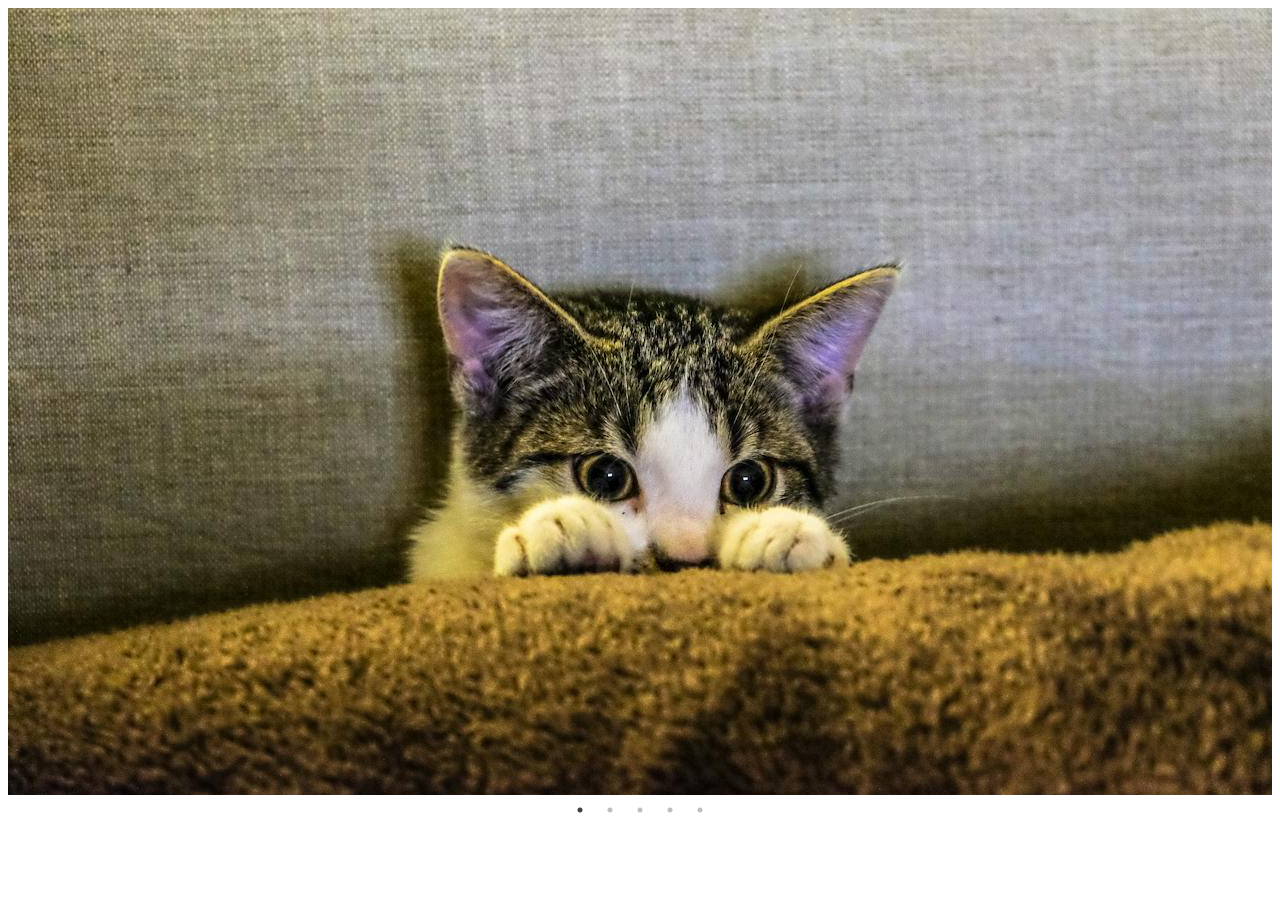
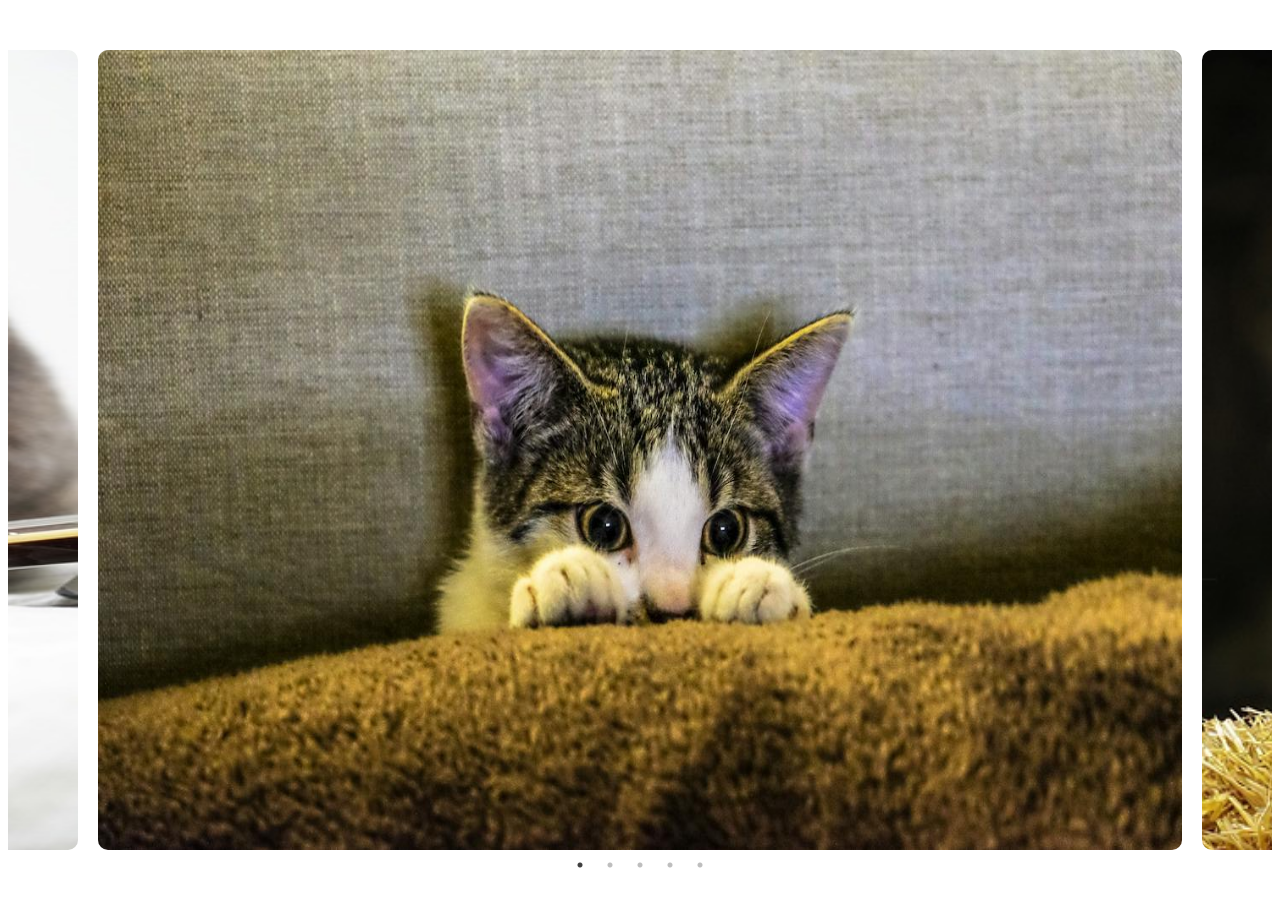
Before and after one commit to jhlee002/portfolio, a plain HTML site: page slick.html in a window 1280 px wide. Before the commit the page ends 825 px from the top, so only its background shows below. Drawn offline with nearby package versions, Linux system fonts and the light colour scheme.

Commit message:
Add files via upload

```diff
--- a/slick.html
+++ b/slick.html
@@ -2,72 +2,62 @@
 <html lang="en">
 <head>
   <meta charset="UTF-8">
-    <meta http-equiv="X-UA-Compatible" content="IE=edge">
-    <meta name="viewport" content="width=device-width, initial-scale=1.0">
-    <title>slick</title>
+  <title>Slick Slider Center Mode</title>
+  <meta name="viewport" content="width=device-width, initial-scale=1">
 
-    <script src="https://cdn.jsdelivr.net/npm/jquery@3.6.0/dist/jquery.slim.min.js"></script>
+  <script src="https://code.jquery.com/jquery-3.6.0.min.js"></script>
+  <link rel="stylesheet" type="text/css" href="https://cdn.jsdelivr.net/npm/slick-carousel@1.8.1/slick/slick.css"/>
+  <link rel="stylesheet" type="text/css" href="https://cdn.jsdelivr.net/npm/slick-carousel@1.8.1/slick/slick-theme.css"/>
+  <script type="text/javascript" src="https://cdn.jsdelivr.net/npm/slick-carousel@1.8.1/slick/slick.min.js"></script>
 
-    <script type="text/javascript" src="https://cdn.jsdelivr.net/npm/slick-carousel@1.8.1/slick/slick.min.js"></script>
-    <link rel="stylesheet" type="text/css" href="https://cdn.jsdelivr.net/npm/slick-carousel@1.8.1/slick/slick.css"/>
-    <link rel="stylesheet" type="text/css" href="https://cdn.jsdelivr.net/npm/slick-carousel@1.8.1/slick/slick-theme.css" />
   <style>
-            .pic img { margin: auto; }
+    .slider-container {
+      max-width: 1360px;
+      margin: 50px auto;
+    }
+
+    .slider .slide {
+      margin: 0 10px; /* 슬라이드 간 간격 */
+    }
+
+    .slider .slide img {
+      width: 100%;
+      height: 800px;
+      border-radius: 10px;
+    }
   </style>
+
   <script>
     $(document).ready(function(){
-            $(".pic").slick({
-                dots: true
+      $('.slider').slick({
+        centerMode: true,
+        centerPadding: '80px', // 양쪽에 보이는 슬라이드 넓이
+        slidesToShow: 1,
+        arrows: false,
+        dots: true,
+        responsive: [
+          {
+            breakpoint: 768,
+            settings: {
+              centerPadding: '40px',
+            }
+          }
+        ]
       });
-
-
-            // $('.pic').slick({
-            // dots: true,
-            // infinite: false,
-            // speed: 300,
-            // slidesToShow: 4,
-            // slidesToScroll: 4,
-            // responsive: [
-            //     {
-            //         breakpoint: 1024,
-            //         settings: {
-            //             slidesToShow: 3,
-            //             slidesToScroll: 3,
-            //             infinite: true,
-            //             dots: true
-            //         }
-            //     },
-            //     {
-            //         breakpoint: 600,
-            //         settings: {
-            //             slidesToShow: 2,
-            //             slidesToScroll: 2
-            //         }
-            //     },
-            //     {
-            //         breakpoint: 480,
-            //         settings: {
-            //             slidesToShow: 1,
-            //             slidesToScroll: 1
-            //         }
-            //     }
-            //     // You can unslick at a given breakpoint now by adding:
-            //     // settings: "unslick"
-            //     // instead of a settings object
-            //     ]
-            //});
-
-
     });
   </script>
 </head>
 <body>
-    <div class="pic">
-        <div><img src="images/kitten.jpg"></div>
-        <div><img src="images/cat1.jpg"></div>
-        <div><img src="images/cat2.jpg"></div>
-        <div><img src="images/cat3.jpg"></div>
-        <div><img src="images/cat4.jpg"></div>
+
+  <div class="slider-container">
+    <div class="slider">
+      <div class="slide"><img src="images/kitten.jpg" alt="Kitten 1"></div>
+      <div class="slide"><img src="images/cat1.jpg" alt="cat 1"></div>
+      <div class="slide"><img src="images/cat2.jpg" alt="cat 2"></div>
+      <div class="slide"><img src="images/cat3.jpg" alt="cat 4"></div>
+      <div class="slide"><img src="images/cat4.jpg" alt="cat 5"></div>
     </div>
+  </div>
+
 </body>
 </html>
```
Lines whose indentation alone changed are shown as unchanged.
